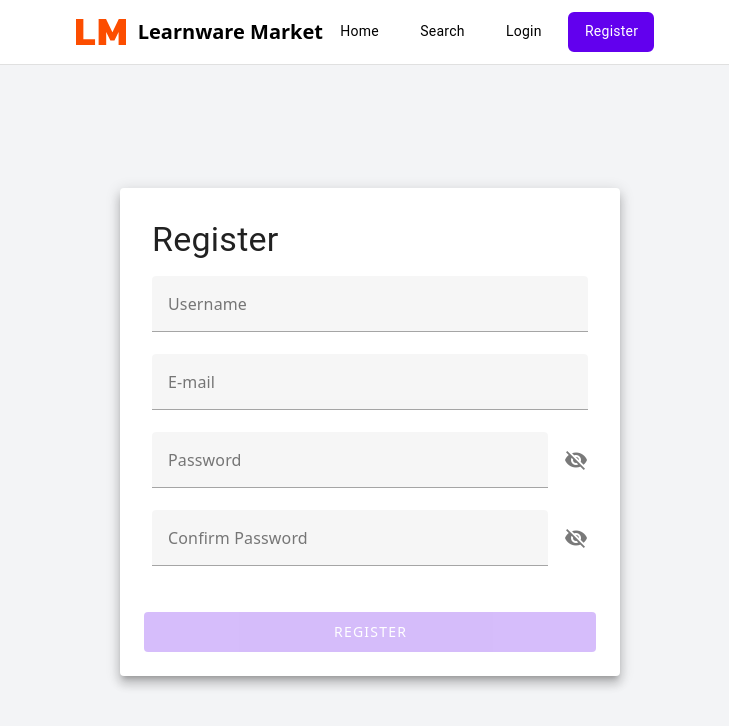
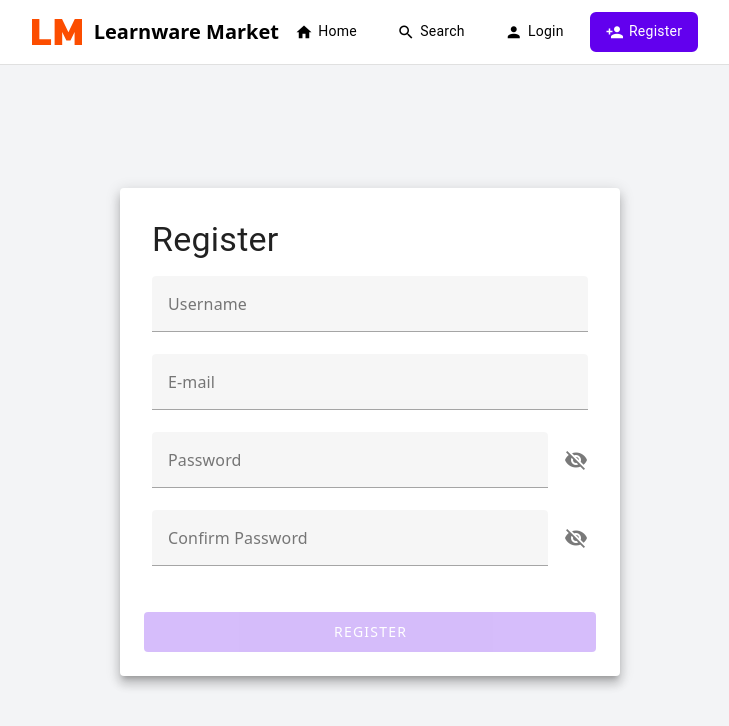
Before and after one commit to Learnware-LAMDA/Beimingwu, a Vue app: page /#/register in a window 1280 px wide. Shown: the top 726 px of the page, without its empty margins (270-999 px from the left). Built offline with nearby package versions, Linux system fonts and the light colour scheme.

Commit message:
[MNT] Optimize the styles

```diff
--- a/src/components/App/AppBar.vue
+++ b/src/components/App/AppBar.vue
@@ -55,6 +55,7 @@ const filteredRoutes = computed(() => {
             <v-toolbar-items v-if="!['xs', 'sm'].includes(display.name.value)">
                 <v-btn v-for="route in filteredRoutes" :key="route.name" class="mr-2 text-body-2 rounded" @click="() => router.push(route.path)"
                     :variant="route.meta.variant" :class="route.meta.class">
+                    <v-icon class="mr-1" :icon="route.meta.icon"></v-icon>
                     {{ route.meta.name || route.name }}
                 </v-btn>
             </v-toolbar-items>
--- a/src/components/Learnware/LearnwareList.vue
+++ b/src/components/Learnware/LearnwareList.vue
@@ -96,7 +96,7 @@ function getColorByScore(score) {
     :style="{ gridTemplateColumns: `repeat(${realCols}, minmax(0, 1fr))` }">
     <delete-dialog ref="dialog" @confirm="(id) => deleteLearnware(id)" />
     <TransitionGroup name="fade">
-      <v-card flat :density="greaterThanXs ? 'compact' : null" class="card" v-for="(item, i) in items" :key="i" @click="() => showLearnwareDetail(item.id)">
+      <v-card flat :density="greaterThanXs ? 'comfortable' : 'compact'"  class="card" v-for="(item, i) in items" :key="i" @click="() => showLearnwareDetail(item.id)">
         <div class="first-row">
           <v-card-title class="title">{{ item.name }}</v-card-title>
           <v-card-actions class="actions">
```
